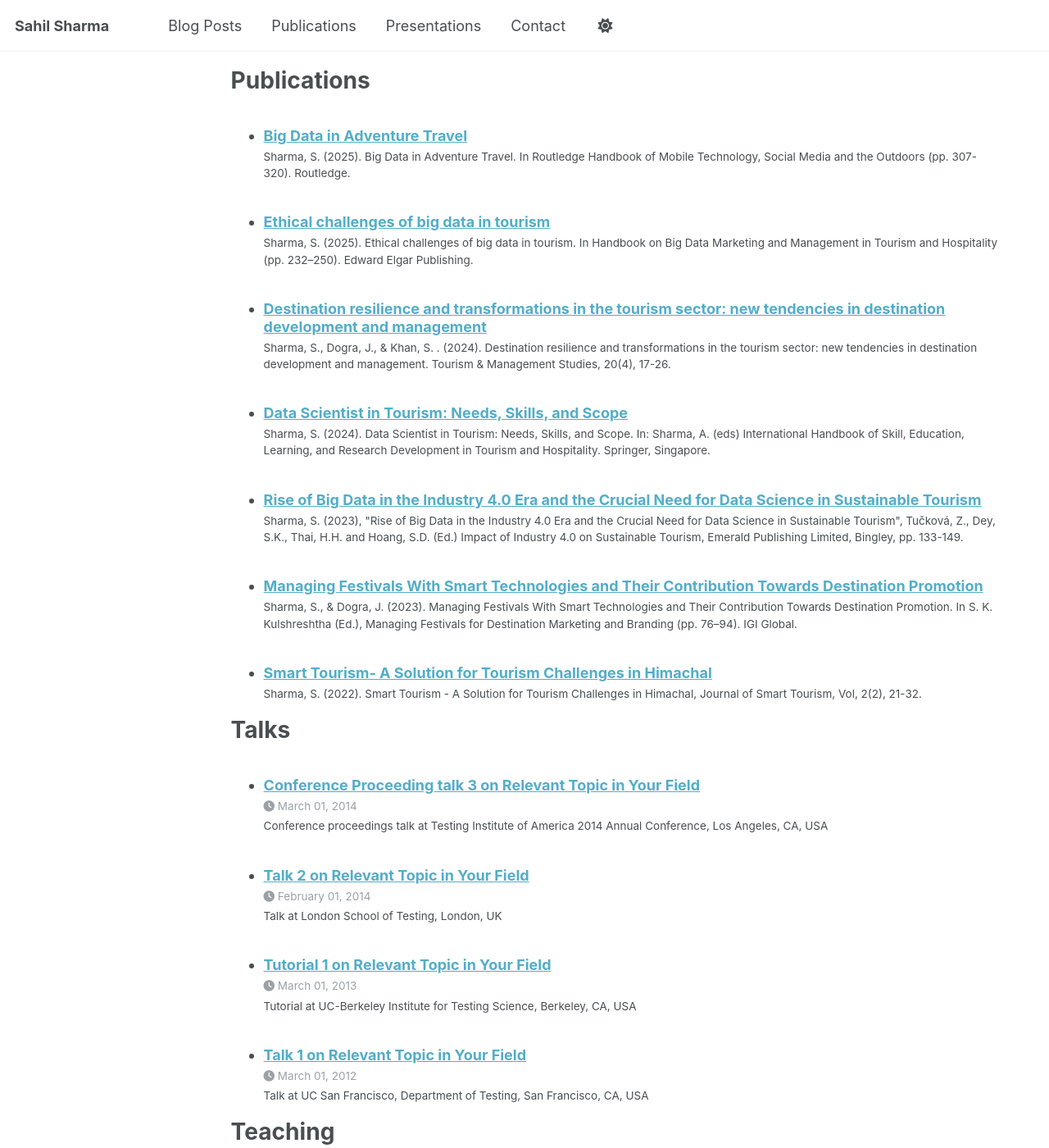
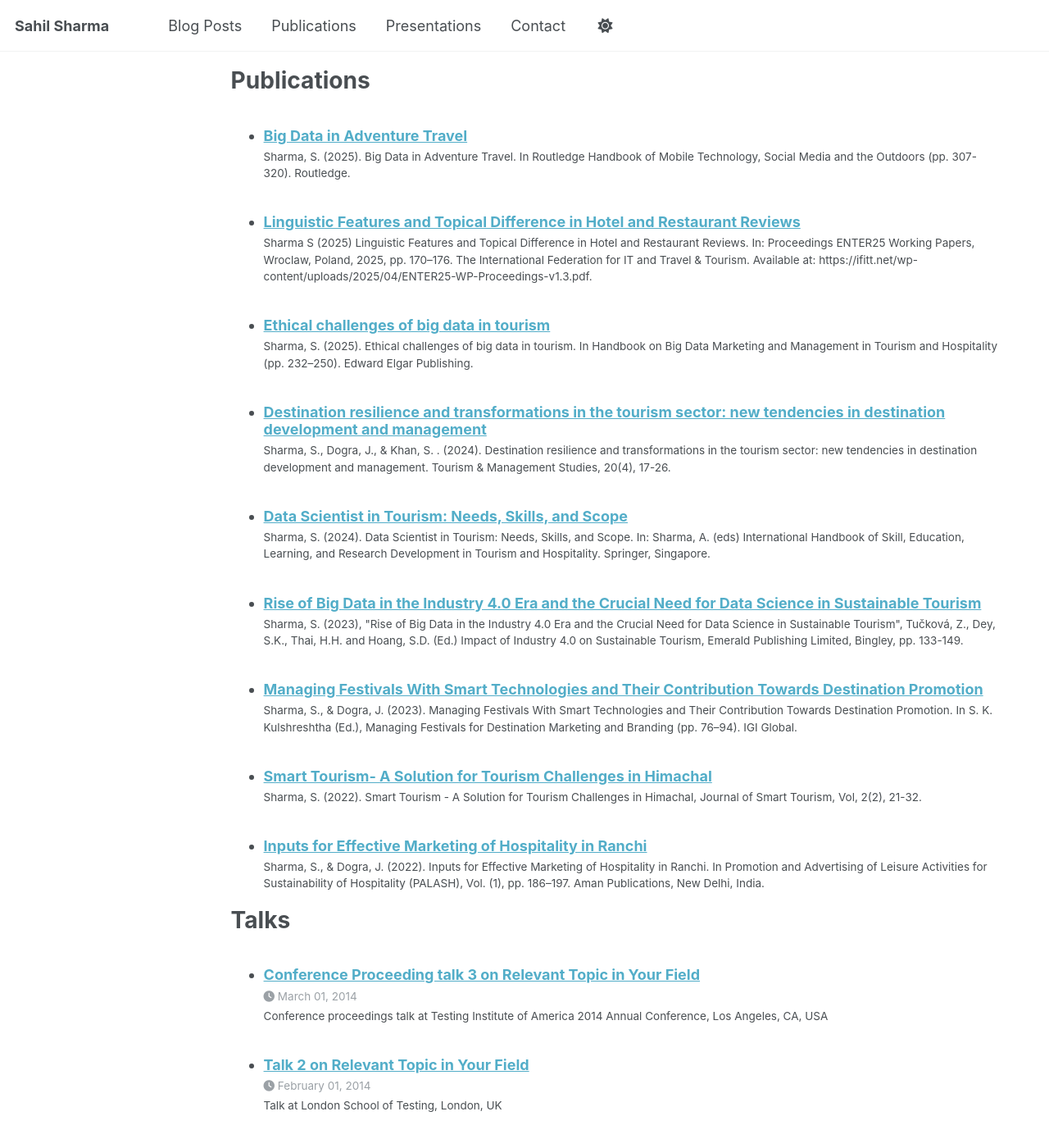
Before and after one commit to sahil-datascience/sahil-datascience.github.io, a Jekyll site: the page built from _pages/old_cv.md, in a window 1280 px wide and 1400 px high, scrolled down 1113 px. Shown: the whole window at 82% size. Built offline with Jekyll 4.4.1, drawn with Linux system fonts in a browser that asks for light colours; some web fonts are replaced.

Commit message:
feat: Move conference papers from presentations to publications

```diff
--- /dev/null
+++ b/_publications/2022-06-01-marketing-hospitality-ranchi.md
@@ -0,0 +1,13 @@
+---
+title: "Inputs for Effective Marketing of Hospitality in Ranchi"
+collection: publications
+category: "conference_paper"
+permalink: /publication/2022-06-01-marketing-hospitality-ranchi
+date: 2022-06-01
+venue: "Promotion and Advertising of Leisure Activities for Sustainability of Hospitality (PALASH), Aman Publications, New Delhi, India."
+citation: "Sharma, S., & Dogra, J. (2022). Inputs for Effective Marketing of Hospitality in Ranchi. In Promotion and Advertising of Leisure Activities for Sustainability of Hospitality (PALASH), Vol. (1), pp. 186–197. Aman Publications, New Delhi, India."
+googlescholarurl: "https://scholar.google.com/scholar?q=Inputs+for+Effective+Marketing+of+Hospitality+in+Ranchi" # Placeholder: Update with actual Google Scholar link if a direct page exists
+---
+**Abstract**
+
+This paper discusses the essential inputs required for effective marketing strategies within the hospitality sector in Ranchi. It explores various factors that contribute to successful promotion and advertising of leisure activities, aiming to enhance the sustainability of hospitality businesses in the region.
--- /dev/null
+++ b/_publications/2025-01-01-linguistic-features-reviews.md
@@ -0,0 +1,14 @@
+---
+title: "Linguistic Features and Topical Difference in Hotel and Restaurant Reviews"
+collection: publications
+category: "conference_paper"
+permalink: /publication/2025-01-01-linguistic-features-reviews
+date: 2025-01-01
+venue: "Proceedings ENTER25 Working Papers, Wroclaw, Poland"
+paperurl: "https://ifitt.net/wp-content/uploads/2025/04/ENTER25-WP-Proceedings-v1.3.pdf"
+citation: "Sharma S (2025) Linguistic Features and Topical Difference in Hotel and Restaurant Reviews. In: Proceedings ENTER25 Working Papers, Wroclaw, Poland, 2025, pp. 170–176. The International Federation for IT and Travel & Tourism. Available at: https://ifitt.net/wp-content/uploads/2025/04/ENTER25-WP-Proceedings-v1.3.pdf."
+googlescholarurl: "https://scholar.google.com/scholar?q=Linguistic+Features+and+Topical+Difference+in+Hotel+and+Restaurant+Reviews" # Placeholder: Update with actual Google Scholar link if a direct page exists
+---
+**Abstract**
+
+This paper explores the linguistic features and topical differences observed in hotel and restaurant reviews. It analyzes how language choices and thematic content vary across different types of hospitality reviews, providing insights into consumer perceptions and communication patterns within the tourism sector.
```
Also changed, not shown: _pages/conference-presentations.md (+0 -4 lines).
